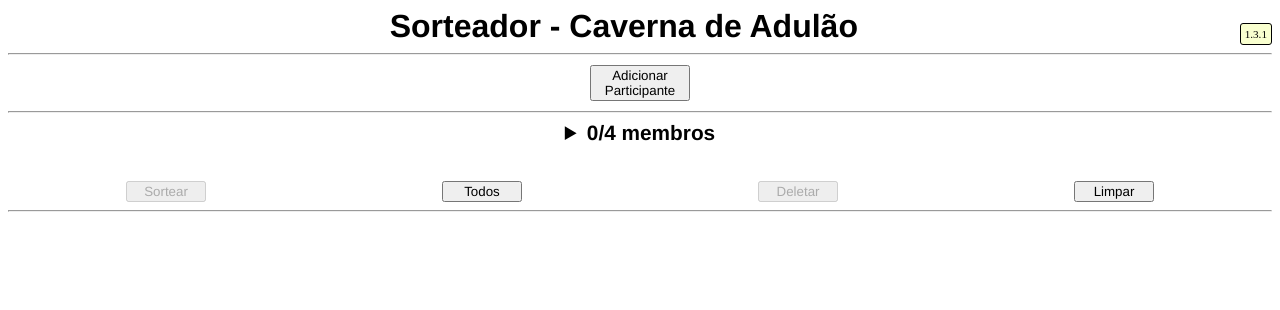
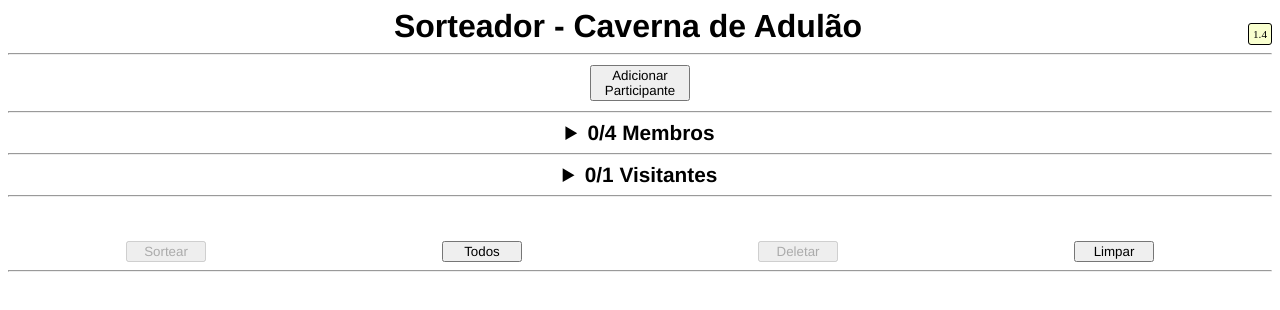
Before and after one commit to RodrigoCezarLeao/sort-names, an Angular app: page / in a window 1280 px wide. Shown: the top 310 px of the page. Built offline with nearby package versions, Linux system fonts and the light colour scheme.

Commit message:
separar membros de visitantes e melhorar modal de cadastro de novos participantes

```diff
--- a/src/app/component/list-names/list-names.component.css
+++ b/src/app/component/list-names/list-names.component.css
@@ -3,7 +3,7 @@
     font-family: Helvetica;
 }
 
-div#select-names {
+div.select-names {
     display: flex;
     flex-wrap: wrap;
     justify-content: space-around;
@@ -34,7 +34,7 @@ label.select-names {
     text-align: center;
 }
 
-summary#all-participants {
+summary.participants {
     font-weight: bold;
     font-size: 1.3em;
 }
--- a/src/app/component/list-names/list-names.component.html
+++ b/src/app/component/list-names/list-names.component.html
@@ -6,14 +6,32 @@
 <hr />
 
 <details>
-    <summary id="all-participants">{{checkedPeople.length}}/{{people.length}} membros</summary>
+    <summary class="participants">{{getCheckedMembers()}}/{{getTotalMembers()}} Membros</summary>
 
-    <div id="select-names">
-        <ng-container *ngFor="let person of people">
-            <label class="select-names"> <input type="checkbox" (change)="checkPerson(person)" [checked]="person.checked"/> {{ person.name }}</label>
+    <div class="select-names">
+        <ng-container *ngFor="let person of participants">
+            <ng-container *ngIf="isMember(person)">
+                <label class="select-names"> <input type="checkbox" (change)="checkPerson(person)" [checked]="person.checked"/> {{ person.name }}</label>
+            </ng-container>
         </ng-container>
     </div>
 </details>
+
+<hr/>
+
+<details>
+    <summary class="participants">{{getCheckedGuests()}}/{{getTotalGuests()}} Visitantes</summary>
+
+    <div class="select-names">
+        <ng-container *ngFor="let person of participants">
+            <ng-container *ngIf="isGuest(person)">
+                <label class="select-names"> <input type="checkbox" (change)="checkPerson(person)" [checked]="person.checked"/> {{ person.name }}</label>
+            </ng-container>
+        </ng-container>
+    </div>
+</details>
+
+<hr/>
 
 <br />
 <br />
--- a/src/app/component/list-names/list-names.component.ts
+++ b/src/app/component/list-names/list-names.component.ts
@@ -1,4 +1,5 @@
 import { Component } from '@angular/core';
+import { GUEST, LEADER, MEMBER } from 'src/app/constants/participant';
 import { shuffle } from 'src/app/helpers';
 import { Participant } from 'src/app/interfaces/participant';
 import { ParticipantService } from 'src/app/services/participant.service';
@@ -9,7 +10,7 @@ import { ParticipantService } from 'src/app/services/participant.service';
   styleUrls: ['./list-names.component.css']
 })
 export class ListNamesComponent {
-  people: Participant[] = [];
+  participants: Participant[] = [];
   checkedPeople: Participant[] = [];
   shuffledNames: string[] = [];
   shuffledDate: string = "";
@@ -18,19 +19,19 @@ export class ListNamesComponent {
 
 
   constructor(private participantService: ParticipantService) {
-    this.getNames();
+    this.getParticipants();
   }
 
   anyoneSelected(){
-    return this.people.filter(x => x.checked).length === 0;
+    return this.participants.filter(x => x.checked).length === 0;
   }
 
   justOneSelected() {
-    return this.people.filter(x => x.checked).length === 1;
+    return this.participants.filter(x => x.checked).length === 1;
   }
 
   selectAll(){
-    this.people.forEach(x => {
+    this.participants.forEach(x => {
       this.checkPerson(x, this.booleanToggle);
     });
     this.booleanToggle = !this.booleanToggle;
@@ -43,20 +44,20 @@ export class ListNamesComponent {
   }
 
   deletePeople(){
-    const peopleToBeDeleted = this.people.filter(x => x.checked);
+    const peopleToBeDeleted = this.participants.filter(x => x.checked);
     const confirm = window.confirm(`Deseja excluir '${peopleToBeDeleted?.[0].name}'`);
 
     if (confirm){
       this.participantService.delete(peopleToBeDeleted);
-      this.getNames();
+      this.getParticipants();
     }
 
   }
 
-  getNames(){
+  getParticipants(){
     const people = this.participantService.getAllParticipant();
-    this.people = people.sort((a: Participant, b: Participant) => a.name >= b.name ? 1 : -1)
-    this.checkedPeople = this.people.filter(x => x.checked);
+    this.participants = people.sort((a: Participant, b: Participant) => a.name >= b.name ? 1 : -1)
+    this.checkedPeople = this.participants.filter(x => x.checked);
 
 
   }
@@ -64,11 +65,11 @@ export class ListNamesComponent {
   checkPerson(person: Participant, checked?: boolean){
     person.checked = checked === undefined ? !person.checked : checked;
     this.participantService.update(person);
-    this.checkedPeople = this.people.filter(x => x.checked);
+    this.checkedPeople = this.participants.filter(x => x.checked);
   }
 
   shuffleNames(){
-    const presentPeople = this.people.filter(x => x.checked);
+    const presentPeople = this.participants.filter(x => x.checked);
     this.shuffledNames = presentPeople.map(x => x.name).sort(() => Math.random() - 0.5);
     this.shuffledDate = `${ (new Date().getDate()).toString().padStart(2, "0")}/${(new Date().getMonth() + 1).toString().padStart(2, "0")}/${new Date().getFullYear()}`;
   }
@@ -85,4 +86,29 @@ export class ListNamesComponent {
   closeModal() {
     this.showModal = false;
   }
+
+
+  getTotalMembers() {
+    return this.participants.filter(x => x.type === MEMBER || x.type === LEADER).length;
+  }
+
+  getTotalGuests() {
+    return this.participants.filter(x => x.type === GUEST).length;
+  }
+
+  getCheckedMembers() {
+    return this.participants.filter(x => (x.type === MEMBER || x.type === LEADER) && x.checked).length;
+  }
+
+  getCheckedGuests() {
+    return this.participants.filter(x => x.type === GUEST && x.checked).length;
+  }
+
+  isGuest(participant: Participant) {
+    return participant.type === GUEST;
+  }
+
+  isMember(participant: Participant) {
+    return participant.type === MEMBER || participant.type === LEADER;
+  }
 }
--- a/src/app/component/modal/add-participant/add-participant.component.css
+++ b/src/app/component/modal/add-participant/add-participant.component.css
@@ -23,3 +23,13 @@
 #form-button, fieldset {
     margin-top: 15px;
 }
+
+.success {
+    color: green;
+    font-weight: bold;
+}
+
+.error {
+    color: red;
+    font-weight: bold;
+}
--- a/src/app/component/modal/add-participant/add-participant.component.html
+++ b/src/app/component/modal/add-participant/add-participant.component.html
@@ -3,8 +3,9 @@
         <h2>Adicionar participante</h2>
     </header>
 
-    <section id="message-wrapper" [ngSwitch]="1" #message>
-        <p *ngSwitchCase="message_code">Participante adicionado com sucesso!</p>
+    <section id="message-wrapper" [ngSwitch]="message_code" #message>
+        <p *ngSwitchCase="1" class="success">Participante adicionado com sucesso!</p>
+        <p *ngSwitchCase="2" class="error">Os campos 'nome' e 'categoria' devem ser preenchidos!</p>
     </section>
 
     <form id="form-wrapper">
--- a/src/app/component/modal/add-participant/add-participant.component.ts
+++ b/src/app/component/modal/add-participant/add-participant.component.ts
@@ -26,14 +26,19 @@ export class AddParticipantComponent {
 
     if (name && category)
     {
-      this.participantService.add(name, category, alias, mail, phone)
+      this.participantService.add(name, category, alias, mail, phone);
       this.message_code = 1;
       setTimeout(() => {
         this.message_code = 0;
         this.close_modal.emit();
       }, 3000);
       message.scrollIntoView(true);
-
+    }
+    else {
+      this.message_code = 2;
+      setTimeout(() => {
+        this.message_code = 0;
+      }, 3000);
     }
   }
 }
--- a/src/app/data/data.ts
+++ b/src/app/data/data.ts
@@ -34,6 +34,14 @@ export const PARTICIPANT: Participant[] = [
         "active": true,
         "checked": false,
       },
+      {
+        "id": "f3a5b1e2-0264-4ffc-8b5a-69e799e0e408",
+        "name": "Vinicius Rosa",
+        "type": "guest",
+        "small_group_id": "cleddfnep8pi70blxonh3afml",
+        "active": true,
+        "checked": false,
+      },
 ];
 
 
@@ -63,5 +71,14 @@ export const PATCHES: Patch[] = [
       - Modal de abertura e histórico de notas de atualização.
       - Generalizar solução de modal para reutilização na plataforma.
     `,
+  },
+  {
+    version: "1.4",
+    release_date: new Date(2023, 1, 24),
+    description: `
+      - Separação de membros e visitantes;
+      - Melhoria de informações ao adicionar novos participantes;
+      - Salvar e excluir novos participantes.
+    `,
   }
 ];
```
